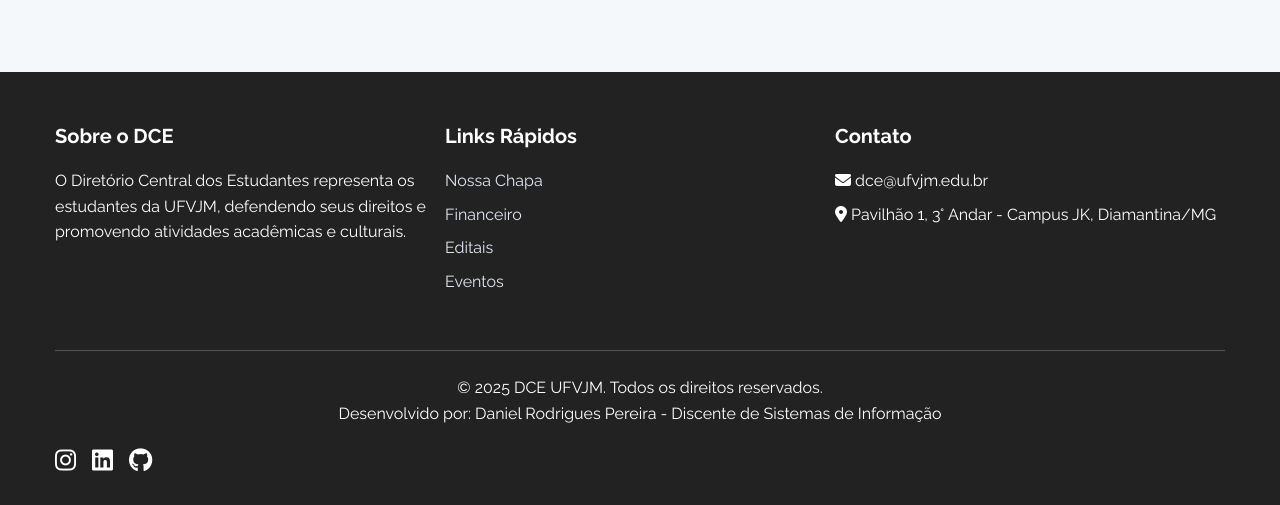
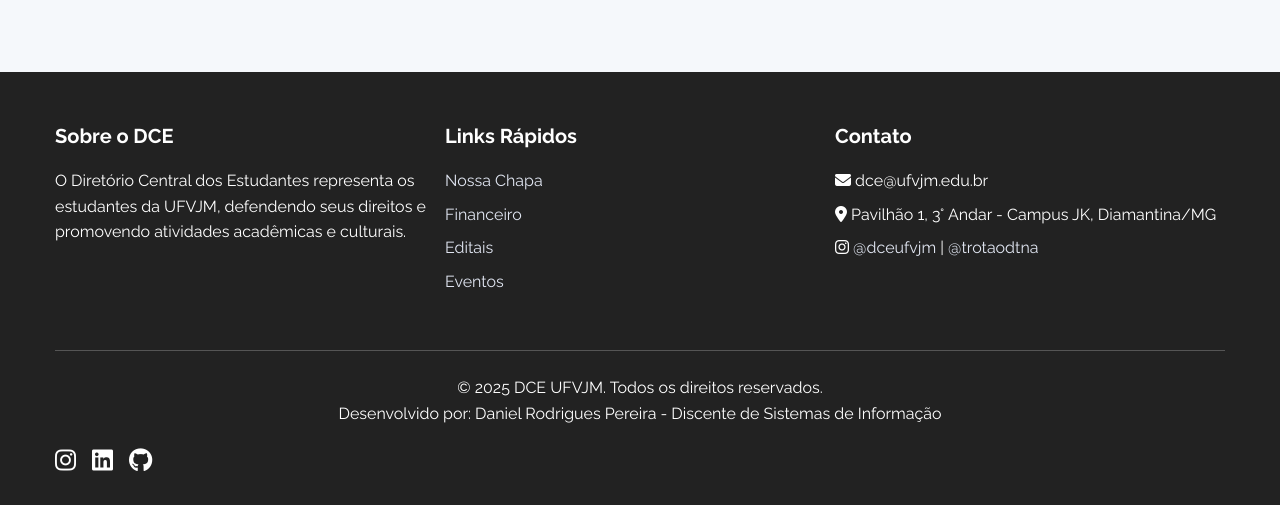
Before and after one commit to danielrp9/dce_ufvjm, a Django app: page / in a window 1280 px wide. Shown: the part 1404-1909 px from the top of the page. Run offline with Django 5.2, Linux system fonts and the light colour scheme; data that the repository does not hold is empty; some web fonts are replaced.

Commit message:
correção (p2) footer

```diff
--- a/core/templates/blog.html
+++ b/core/templates/blog.html
@@ -166,6 +166,11 @@
                     <ul class="footer-links">
                         <li><i class="fas fa-envelope"></i> dce@ufvjm.edu.br</li>
                         <li><i class="fas fa-map-marker-alt"></i> Pavilhão 1, 3° Andar - Campus JK, Diamantina/MG</li>
+                        <li>
+                        <i class="fab fa-instagram"></i>
+                        <a href="https://www.instagram.com/dceufvjm" target="_blank">@dceufvjm</a> |
+                        <a href="https://www.instagram.com/trotaodtna/" target="_blank">@trotaodtna</a>
+                      </li>
                     </ul>
                 </div>
             </div>
@@ -181,6 +186,7 @@
             </div>
         </div>
     </footer>
+
 
     <script>
         // Menu mobile
--- a/core/templates/financeiro.html
+++ b/core/templates/financeiro.html
@@ -166,6 +166,11 @@
                     <ul class="footer-links">
                         <li><i class="fas fa-envelope"></i> dce@ufvjm.edu.br</li>
                         <li><i class="fas fa-map-marker-alt"></i> Pavilhão 1, 3° Andar - Campus JK, Diamantina/MG</li>
+                        <li>
+                        <i class="fab fa-instagram"></i>
+                        <a href="https://www.instagram.com/dceufvjm" target="_blank">@dceufvjm</a> |
+                        <a href="https://www.instagram.com/trotaodtna/" target="_blank">@trotaodtna</a>
+                      </li>
                     </ul>
                 </div>
             </div>
@@ -181,6 +186,7 @@
             </div>
         </div>
     </footer>
+
 
     <script>
         // Menu mobile
--- a/core/templates/home.html
+++ b/core/templates/home.html
@@ -187,6 +187,11 @@
                     <ul class="footer-links">
                         <li><i class="fas fa-envelope"></i> dce@ufvjm.edu.br</li>
                         <li><i class="fas fa-map-marker-alt"></i> Pavilhão 1, 3° Andar - Campus JK, Diamantina/MG</li>
+                        <li>
+                        <i class="fab fa-instagram"></i>
+                        <a href="https://www.instagram.com/dceufvjm" target="_blank">@dceufvjm</a> |
+                        <a href="https://www.instagram.com/trotaodtna/" target="_blank">@trotaodtna</a>
+                      </li>
                     </ul>
                 </div>
             </div>
```
Also changed, not shown: core/templates/chapa.html (+7 -1 lines), core/templates/editais.html (+7 -1 lines), core/templates/eventos.html (+7 -1 lines), core/templates/patrimonio.html (+7 -1 lines).
